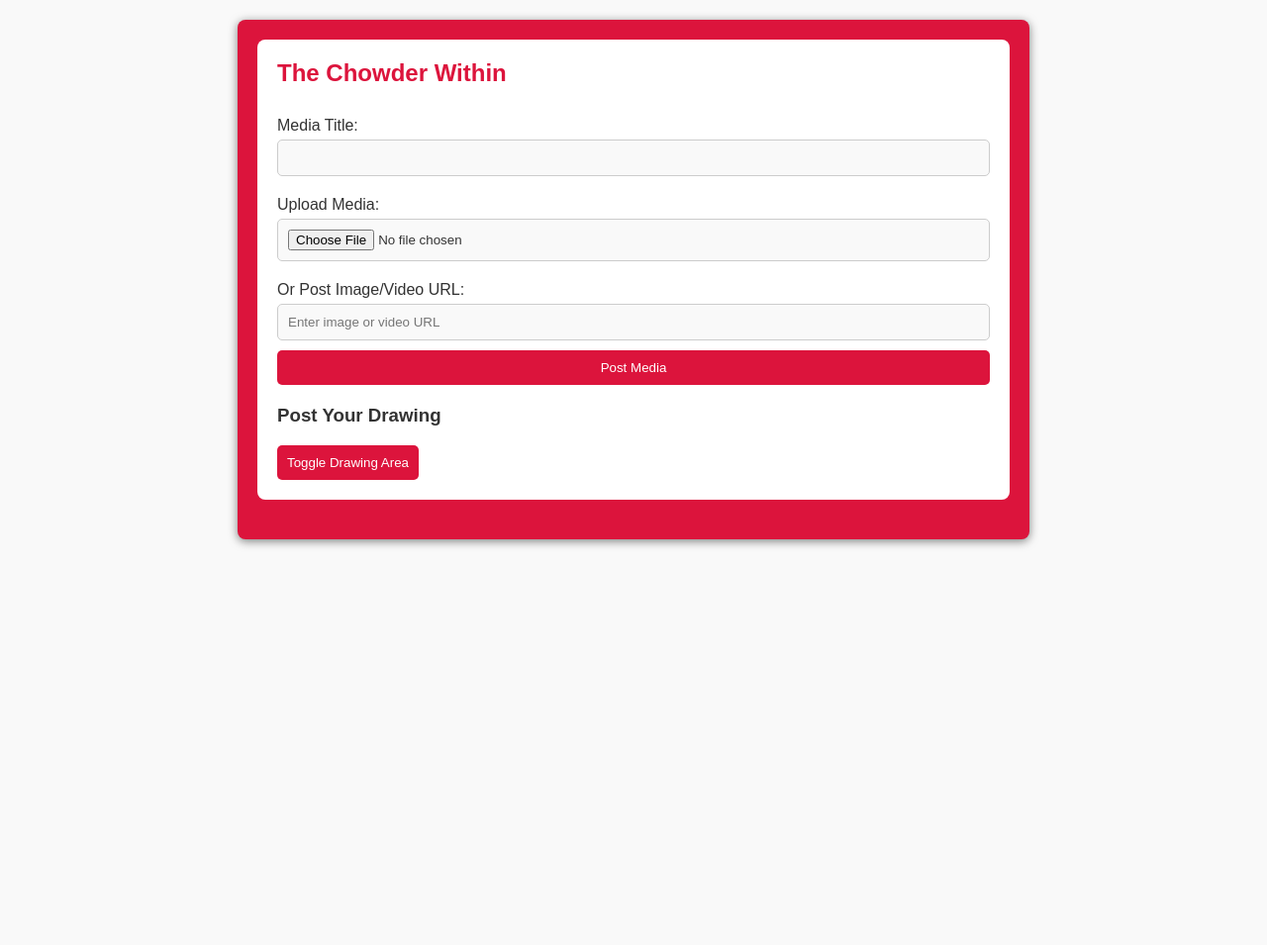
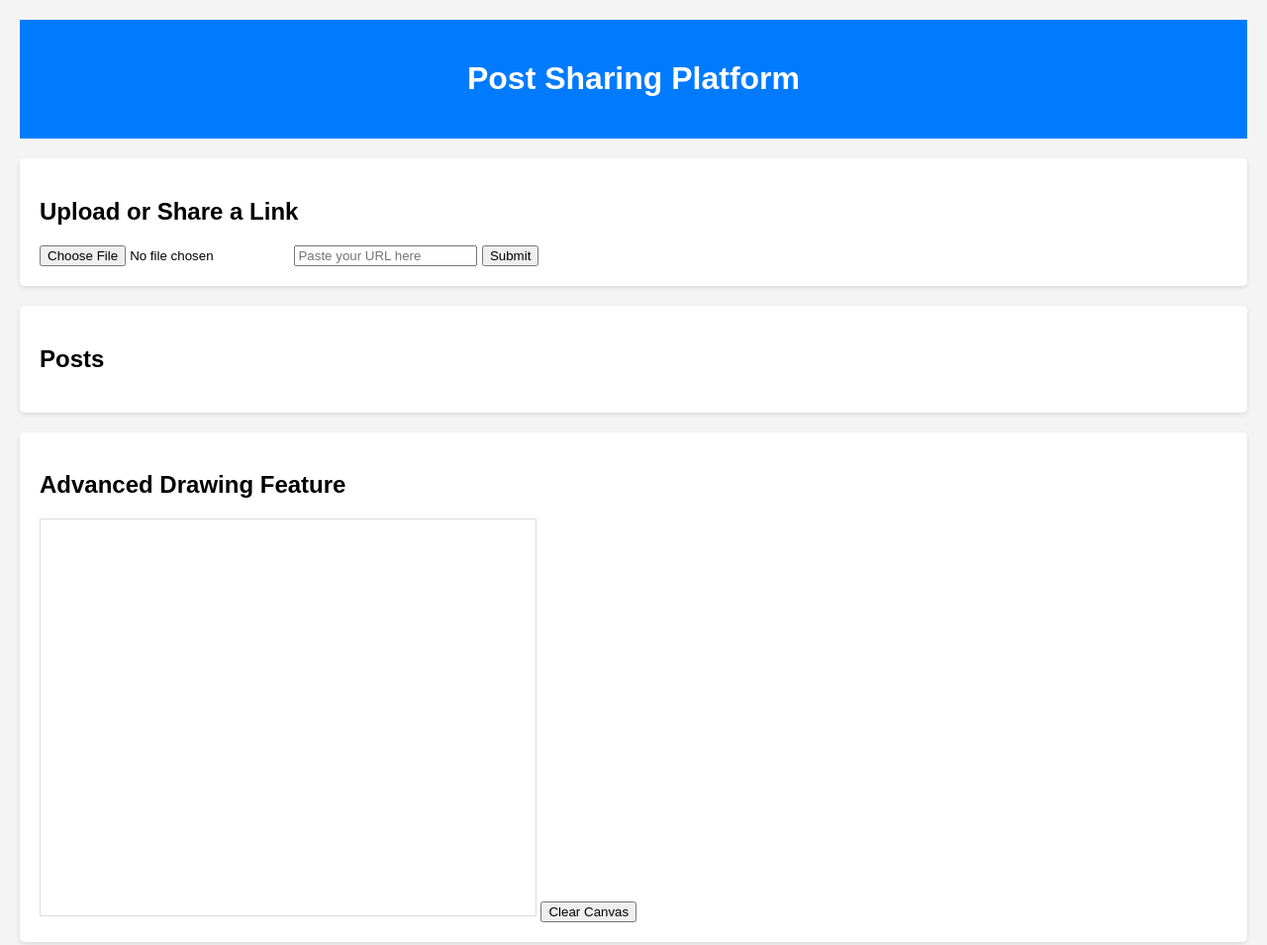
Before and after one commit to GFXD35i6N5/tcw-github.io, a plain HTML site: page index.html in a window 1280 px wide. Shown: the whole page at 99% size. Before the commit the page ends 800 px from the top, so only its background shows below. Drawn offline with Linux system fonts and the light colour scheme.

Commit message:
Update index.html

```diff
--- a/index.html
+++ b/index.html
@@ -3,237 +3,135 @@
 <head>
     <meta charset="UTF-8">
     <meta name="viewport" content="width=device-width, initial-scale=1.0">
-    <title>The Chowder Within</title>
+    <title>Icon-Oriented Post Sharing</title>
     <style>
-        * {
-            box-sizing: border-box;
+        body {
+            font-family: Arial, sans-serif;
+            margin: 0;
+            padding: 20px;
+            background-color: #f4f4f4;
         }
 
-        body {
-            font-family: 'Arial', sans-serif;
-            background-color: #f9f9f9; /* Light background */
-            color: #333; /* Dark text color */
-            margin: 0;
+        header {
+            background-color: #007BFF;
+            color: white;
             padding: 20px;
+            text-align: center;
         }
 
-        .container {
-            display: flex;
-            flex-direction: column;
-            max-width: 800px;
-            margin: auto; /* Center container */
+        section {
+            margin: 20px 0;
+            padding: 20px;
+            background-color: white;
+            border-radius: 5px;
+            box-shadow: 0 2px 5px rgba(0,0,0,0.1);
         }
 
-        .main-content {
-            padding: 20px;
-            background-color: #dc143c; /* KFC red */
-            border-radius: 8px;
-            box-shadow: 0 2px 10px rgba(0, 0, 0, 0.5);
-        }
-
-        .customization-panel {
-            background-color: #fff; /* White background for the panel */
-            border-radius: 8px;
-            padding: 20px;
-            margin-bottom: 20px; /* Space between form and posts */
-        }
-
-        .customization-panel h2 {
-            margin-top: 0;
-            color: #dc143c; /* KFC red for the title */
-        }
-
-        form {
+        #posts-container {
             display: flex;
-            flex-direction: column;
-        }
-
-        form label {
-            margin: 10px 0 5px;
-        }
-
-        form input[type="text"],
-        form input[type="file"] {
-            padding: 10px;
-            margin-bottom: 10px;
-            border-radius: 5px;
-            border: 1px solid #ccc; /* Light border */
-            background-color: #f9f9f9; /* Light background for inputs */
-            color: #333; /* Dark text color */
-        }
-
-        form input[type="text"]:focus,
-        form input[type="file"]:focus {
-            border-color: #dc143c; /* KFC red for focused inputs */
-        }
-
-        button {
-            padding: 10px;
-            background-color: #dc143c; /* KFC red */
-            color: white;
-            border: none;
-            border-radius: 5px;
-            cursor: pointer;
-            transition: background-color 0.3s;
-        }
-
-        button:hover {
-            background-color: #c72a3a; /* Darker red on hover */
-        }
-
-        .posts-container {
-            margin-top: 20px;
+            flex-wrap: wrap;
         }
 
         .post {
-            background-color: #fff; /* White background for posts */
+            margin: 10px;
+            padding: 10px;
+            border: 1px solid #ddd;
             border-radius: 5px;
-            padding: 10px;
-            margin-bottom: 10px;
-            box-shadow: 0 1px 5px rgba(0, 0, 0, 0.2);
+            width: 100px;
+            text-align: center;
         }
 
-        .post img,
-        .post video {
-            max-width: 100%;
-            height: auto;
-            border-radius: 5px;
-        }
-
-        .post iframe {
-            max-width: 100%;
-            height: auto;
-            border-radius: 5px;
-        }
-
-        .drawing-area {
-            margin-top: 20px;
-        }
-
-        canvas {
-            border: 1px solid #dc143c; /* KFC red border */
-            background-color: #f9f9f9; /* Light background for canvas */
+        #drawing-canvas {
+            border: 1px solid #ddd;
         }
     </style>
 </head>
 <body>
+    <header>
+        <h1>Post Sharing Platform</h1>
+    </header>
+    <main>
+        <section id="upload-section">
+            <h2>Upload or Share a Link</h2>
+            <input type="file" id="file-upload" accept="image/*" />
+            <input type="url" id="url-input" placeholder="Paste your URL here" />
+            <button id="submit-button">Submit</button>
+        </section>
 
-    <div class="container">
-        <div class="main-content">
-            <div class="customization-panel" id="customizationPanel">
-                <h2>The Chowder Within</h2>
-                <form id="mediaForm">
-                    <label for="mediaTitle">Media Title:</label>
-                    <input type="text" id="mediaTitle" name="mediaTitle" required>
+        <section id="post-display">
+            <h2>Posts</h2>
+            <div id="posts-container"></div>
+        </section>
 
-                    <label for="mediaFile">Upload Media:</label>
-                    <input type="file" id="mediaFile" accept="image/*,video/*" onchange="uploadMedia(event)">
-
-                    <label for="mediaUrl">Or Post Image/Video URL:</label>
-                    <input type="text" id="mediaUrl" placeholder="Enter image or video URL">
-                    <button type="button" onclick="postMedia()">Post Media</button>
-                </form>
-
-                <div class="drawing-area">
-                    <h3>Post Your Drawing</h3>
-                    <button type="button" onclick="toggleDrawingArea()">Toggle Drawing Area</button>
-                    <div id="drawingContainer" style="display: none;">
-                        <canvas id="drawingCanvas" width="400" height="400"></canvas>
-                        <button type="button" onclick="clearCanvas()">Clear Canvas</button>
-                        <label for="drawingImage">Upload Drawing:</label>
-                        <input type="file" id="drawingImage" accept="image/*" onchange="loadImage(event)">
-                    </div>
-                </div>
-            </div>
-
-            <div id="postsContainer" class="posts-container"></div>
-        </div>
-    </div>
+        <section id="drawing-section">
+            <h2>Advanced Drawing Feature</h2>
+            <canvas id="drawing-canvas" width="500" height="400"></canvas>
+            <button id="clear-canvas">Clear Canvas</button>
+        </section>
+    </main>
 
     <script>
-        function toggleDrawingArea() {
-            const drawingContainer = document.getElementById('drawingContainer');
-            drawingContainer.style.display = drawingContainer.style.display === 'none' || drawingContainer.style.display === '' ? 'block' : 'none';
-        }
+        document.getElementById('submit-button').addEventListener('click', function() {
+            const fileInput = document.getElementById('file-upload');
+            const urlInput = document.getElementById('url-input');
+            const postsContainer = document.getElementById('posts-container');
 
-        function clearCanvas() {
-            const canvas = document.getElementById('drawingCanvas');
-            const context = canvas.getContext('2d');
-            context.clearRect(0, 0, canvas.width, canvas.height);
-        }
-
-        function loadImage(event) {
-            const canvas = document.getElementById('drawingCanvas');
-            const context = canvas.getContext('2d');
-            const file = event.target.files[0];
-            const reader = new FileReader();
-
-            reader.onload = function(e) {
-                const img = new Image();
-                img.onload = function() {
-                    context.drawImage(img, 0, 0, canvas.width, canvas.height);
-                }
-                img.src = e.target.result;
-            }
-
-            reader.readAsDataURL(file);
-        }
-
-        function uploadMedia(event) {
-            const file = event.target.files[0];
-            const postsContainer = document.getElementById('postsContainer');
-            const postDiv = document.createElement('div');
-            postDiv.className = 'post';
-
-            if (file) {
+            if (fileInput.files.length > 0) {
+                const file = fileInput.files[0];
                 const reader = new FileReader();
-                reader.onload = function(e) {
-                    let mediaContent = '';
-
-                    if (file.type.startsWith('image/')) {
-                        mediaContent = `<img src="${e.target.result}" alt="Image Post">`;
-                    } else if (file.type.startsWith('video/')) {
-                        mediaContent = `<video controls><source src="${e.target.result}" type="${file.type}">Your browser does not support the video tag.</video>`;
-                    }
-
-                    postDiv.innerHTML = mediaContent;
-                    postsContainer.prepend(postDiv); // Add new post at the top
+                reader.onload = function(event) {
+                    const img = document.createElement('img');
+                    img.src = event.target.result;
+                    img.className = 'post';
+                    postsContainer.appendChild(img);
                 }
                 reader.readAsDataURL(file);
             }
+
+            if (urlInput.value) {
+                const post = document.createElement('div');
+                post.className = 'post';
+                post.innerHTML = `<a href="${urlInput.value}" target="_blank">${urlInput.value}</a>`;
+                postsContainer.appendChild(post);
+            }
+
+            // Clear inputs
+            fileInput.value = '';
+            urlInput.value = '';
+        });
+
+        // Drawing feature
+        const canvas = document.getElementById('drawing-canvas');
+        const ctx = canvas.getContext('2d');
+        let drawing = false;
+
+        canvas.addEventListener('mousedown', () => {
+            drawing = true;
+        });
+
+        canvas.addEventListener('mouseup', () => {
+            drawing = false;
+            ctx.beginPath(); // Reset path
+        });
+
+        canvas.addEventListener('mousemove', draw);
+
+        function draw(e) {
+            if (!drawing) return;
+            ctx.lineWidth = 5;
+            ctx.lineCap = 'round';
+            ctx.strokeStyle = 'black';
+
+            ctx.lineTo(e.clientX - canvas.offsetLeft, e.clientY - canvas.offsetTop);
+            ctx.stroke();
+            ctx.beginPath();
+            ctx.moveTo(e.clientX - canvas.offsetLeft, e.clientY - canvas.offsetTop);
         }
 
-        function postMedia() {
-            const mediaUrl = document.getElementById('mediaUrl').value.trim();
-            const postsContainer = document.getElementById('postsContainer');
-            const postDiv = document.createElement('div');
-            postDiv.className = 'post';
-
-            if (mediaUrl) {
-                let mediaContent = '';
-
-                // Check if the URL is an image
-                if (mediaUrl.match(/\.(jpeg|jpg|gif|png)$/)) {
-                    mediaContent = `<img src="${mediaUrl}" alt="Image Post">`;
-                }
-                // Check if the URL is a video (YouTube and more)
-                else if (mediaUrl.match(/(youtube\.com|youtu\.be|vimeo\.com)/)) {
-                    const videoId = mediaUrl.includes('embed/') ? mediaUrl.split('/embed/')[1] :
-                                    mediaUrl.includes('v=') ? mediaUrl.split('v=')[1].split('&')[0] :
-                                    mediaUrl.split('/').pop();
-                    mediaContent = `<iframe width="400" height="300" src="https://www.youtube.com/embed/${videoId}" frameborder="0" allowfullscreen></iframe>`;
-                } else {
-                    alert("Please enter a valid image or video URL.");
-                    return;
-                }
-
-                postDiv.innerHTML = mediaContent;
-                postsContainer.prepend(postDiv); // Add new post at the top
-                document.getElementById('mediaUrl').value = ''; // Clear input field
-            } else {
-                alert("Please enter a URL.");
-            }
-        }
+        // Clear canvas functionality
+        document.getElementById('clear-canvas').addEventListener('click', function() {
+            ctx.clearRect(0, 0, canvas.width, canvas.height);
+        });
     </script>
 </body>
 </html>
```
